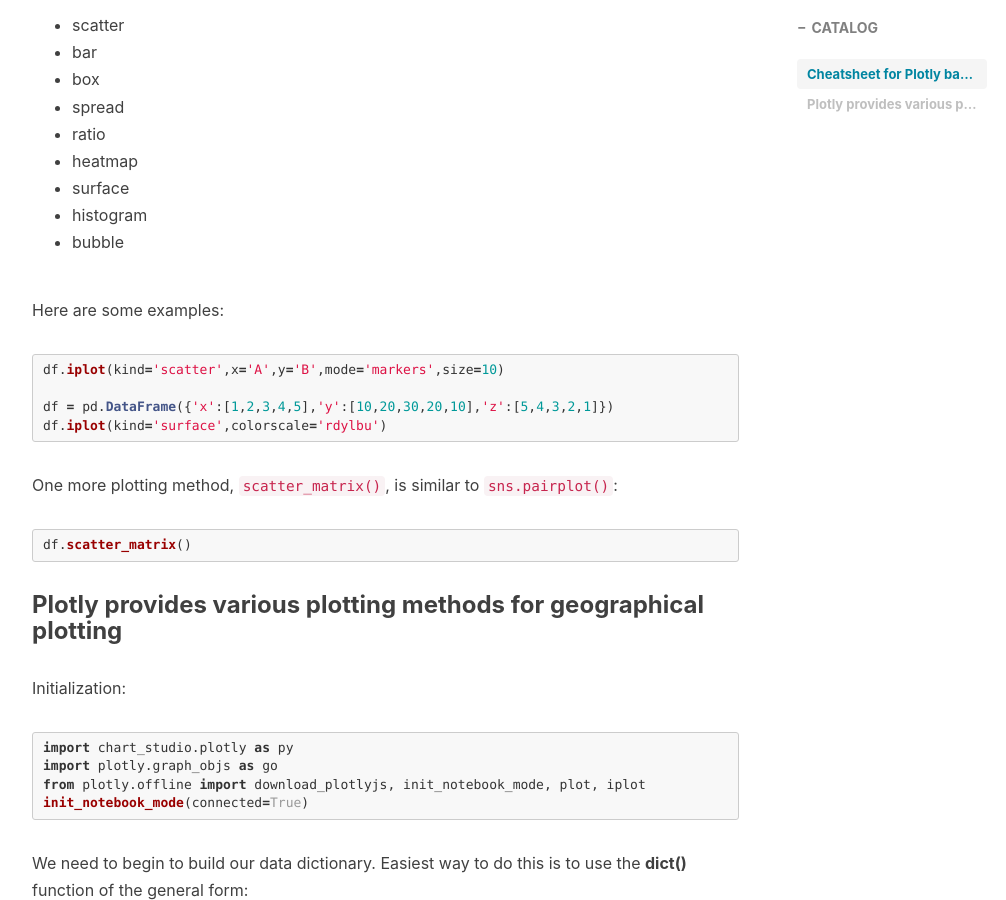
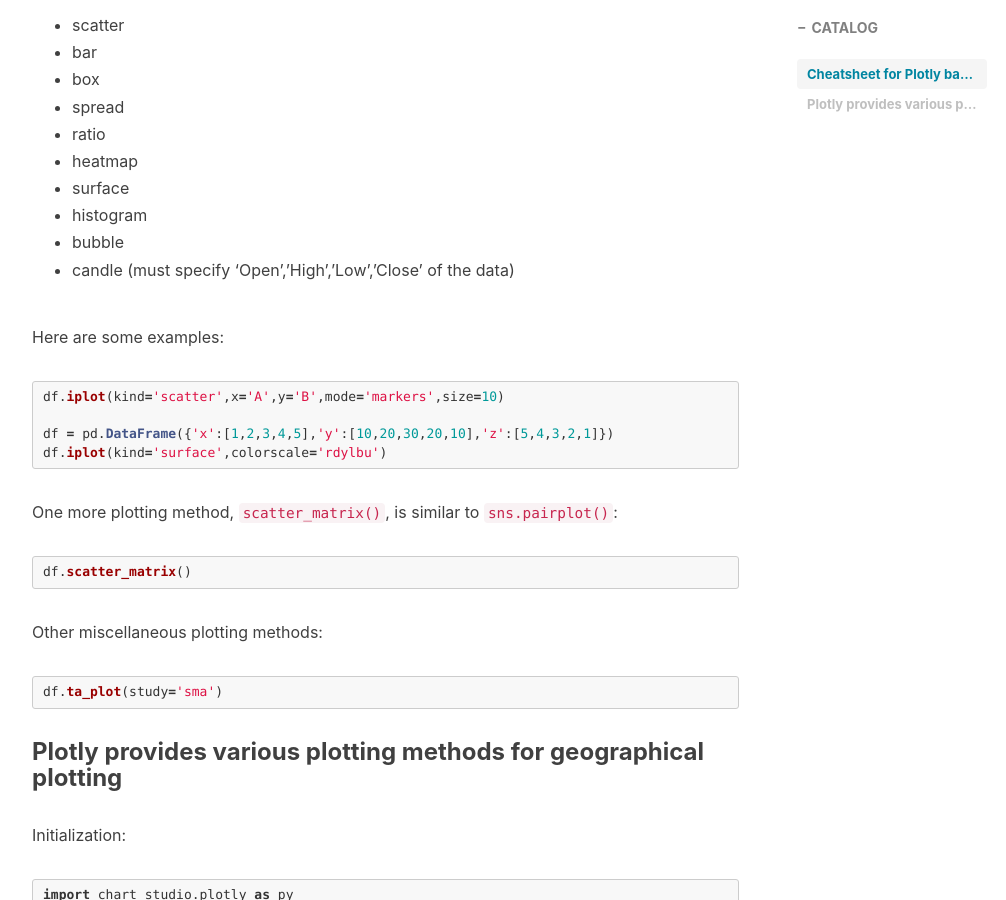
Before and after one commit to Bearxcave/Bearxcave.github.io, a Jekyll site: the page built from _posts/2021-03-02-cheatsheet-plotly.md, in a window 1280 px wide and 900 px high, scrolled down 981 px. Shown: the whole window, without its empty margins (233-1239 px from the left). Built offline with Jekyll 4.4.1, drawn with Linux system fonts in a browser that asks for light colours; nearby versions of some CDN libraries; comment, search, counter and statistics services are not loaded.

Commit message:
Update 2021-03-02-cheatsheet-plotly.md

````diff
--- a/_posts/2021-03-02-cheatsheet-plotly.md
+++ b/_posts/2021-03-02-cheatsheet-plotly.md
@@ -37,6 +37,7 @@
 * surface
 * histogram
 * bubble
+* candle (must specify 'Open','High','Low','Close' of the data)
 
 Here are some examples:
 ```python
@@ -49,6 +50,11 @@
 One more plotting method, `scatter_matrix()`, is similar to `sns.pairplot()`:
 ```python
 df.scatter_matrix()
+```
+
+Other miscellaneous plotting methods:
+```python
+df.ta_plot(study='sma')
 ```
 
 ### Plotly provides various plotting methods for geographical plotting
````
